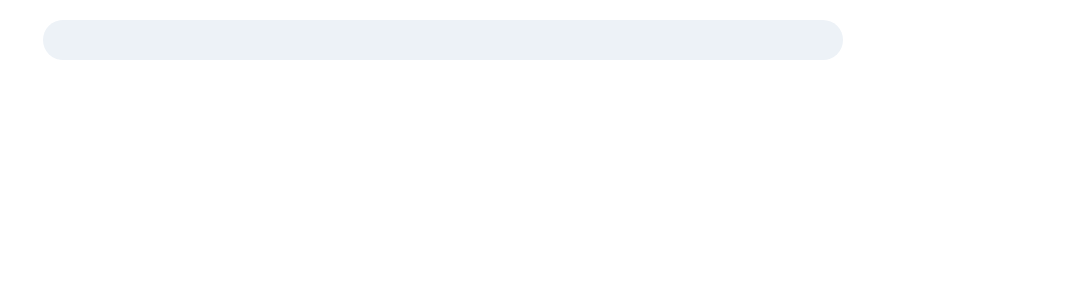
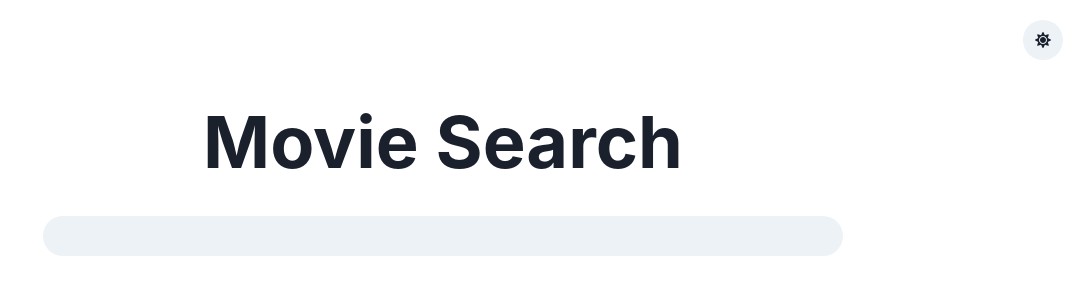
Before and after one commit to shoaibiqbal0/react-movie-app, a React (Create React App) app: page / in a window 1280 px wide. Shown: the top 300 px of the page, without its empty margins (197-1280 px from the left). Built offline with nearby package versions, Linux system fonts and the light colour scheme.

Commit message:
Added navbar

```diff
--- a/package.json
+++ b/package.json
@@ -12,6 +12,7 @@
     "framer-motion": "^6.3.11",
     "react": "^18.1.0",
     "react-dom": "^18.1.0",
+    "react-icons": "^4.4.0",
     "react-scripts": "5.0.1",
     "web-vitals": "^2.1.4"
   },
--- a/src/App.js
+++ b/src/App.js
@@ -1,5 +1,6 @@
 import { useState } from "react";
 import Main from "./components/Main";
+import Navbar from "./components/Navbar";
 import Search from "./components/Search";
 
 function App() {
@@ -18,10 +19,11 @@ function App() {
   const url = `https://www.omdbapi.com/?apikey=${apiKey}&s=${search}`;
 
   return (
-    <div>
+    <>
+      <Navbar />
       <Search search={search} setSearch={setSearch} searchMovie={searchMovie} />
       <Main movies={movies} />
-    </div>
+    </>
   );
 }
 
--- /dev/null
+++ b/src/components/Navbar.jsx
@@ -0,0 +1,20 @@
+import { Flex, Text, VStack, IconButton } from "@chakra-ui/react";
+import { useState } from "react";
+import { FaSun, FaMoon } from "react-icons/fa";
+
+const Navbar = () => {
+  const [darkMode, setDardMode] = useState();
+
+  return (
+    <VStack>
+      <VStack p="5" w="100%" align="flex-end">
+        <IconButton icon={<FaSun />} isRound="true" />
+      </VStack>
+      <Text fontSize="7xl" fontWeight="bold">
+        Movie Search
+      </Text>
+    </VStack>
+  );
+};
+
+export default Navbar;
```
Also changed, not shown: 1 other file (tests, documents, lock files or other folders).
